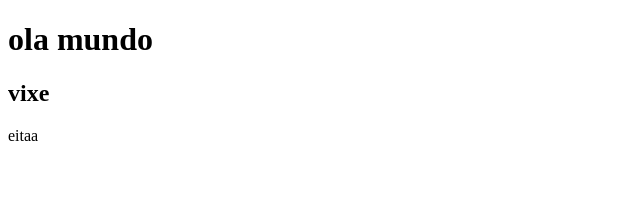
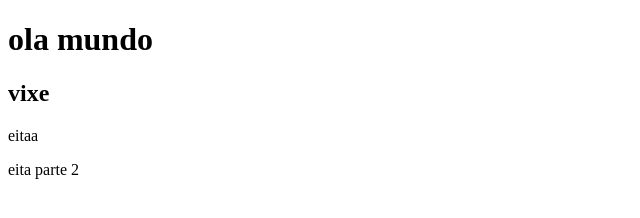
Before and after one commit to Felipejr11/homem-aranha, a plain HTML site: page index.html in a window 1280 px wide. Shown: the full height of the page, 0-640 px from the left. Drawn offline with Linux system fonts and the light colour scheme.

Commit message:
salve piri

```diff
--- a/index.html
+++ b/index.html
@@ -10,6 +10,6 @@
 <h1>ola mundo</h1>
 <h2>vixe</h2>
 <p>eitaa</p>
-
+<p>eita parte 2</p>
 </body>
 </html>
```
